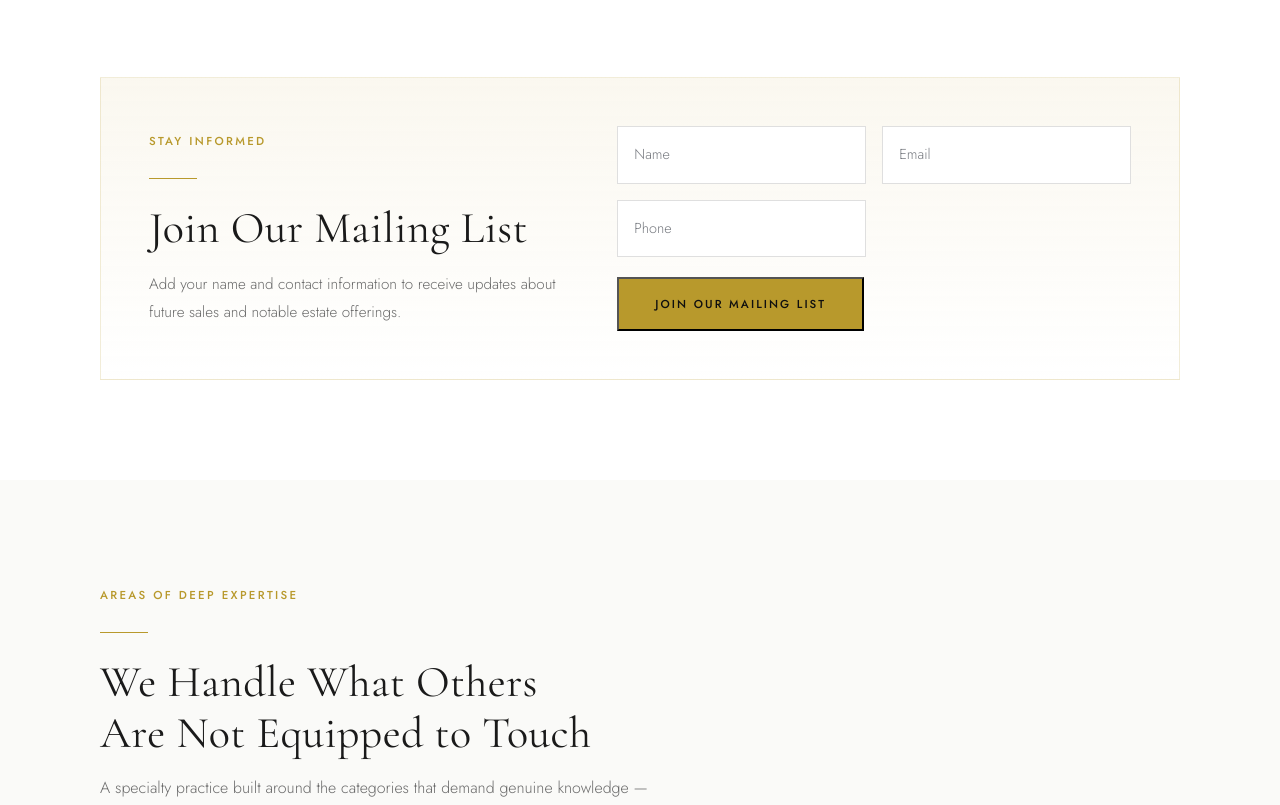
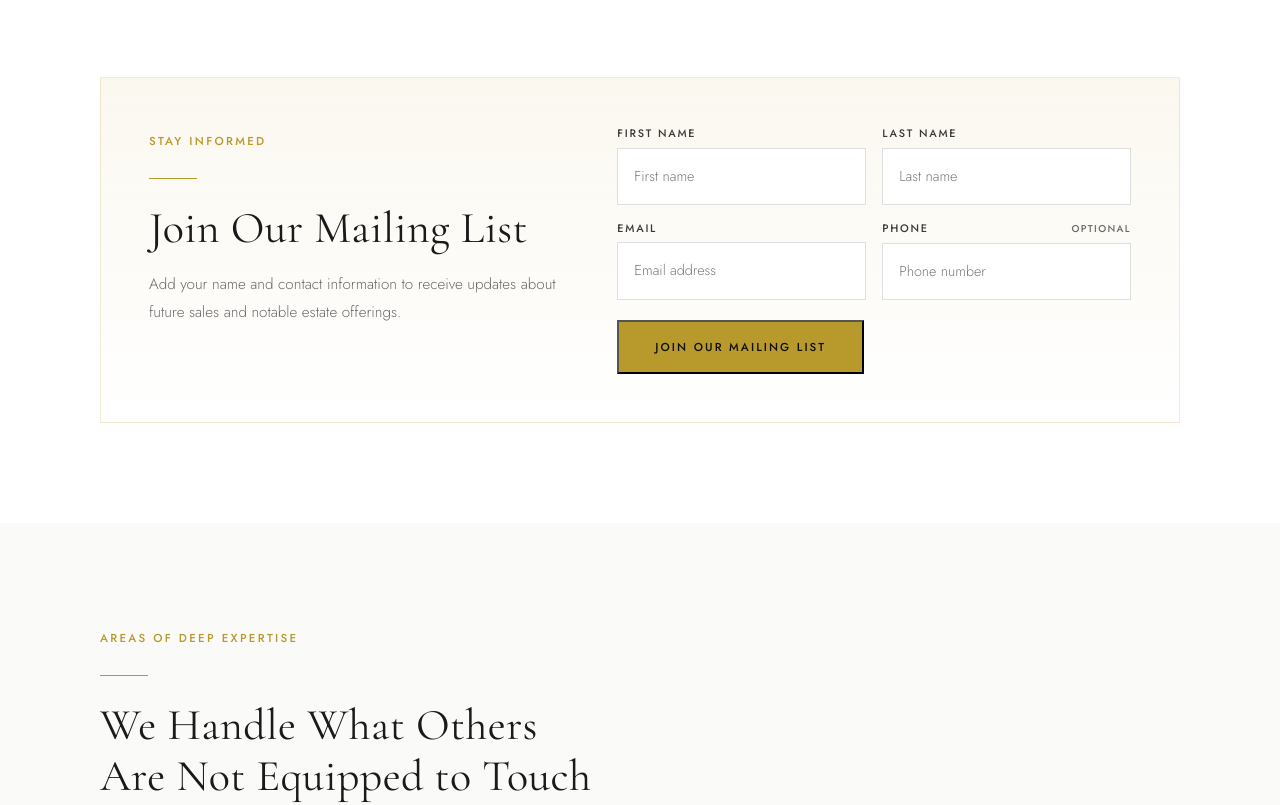
Before and after one commit to russfee/ALittleUnlimited2026, a Next.js app: page / in a window 1280 px wide. Shown: the part 1160-1965 px from the top of the page. Built offline with nearby package versions, Linux system fonts and the light colour scheme.

Commit message:
Add mailing list anchor and footer socials

```diff
--- a/app/api/mailing-list/route.ts
+++ b/app/api/mailing-list/route.ts
@@ -4,7 +4,9 @@ import { NextResponse } from "next/server";
 
 type MailingListSubmission = {
   email: string;
-  name: string;
+  firstName?: string;
+  lastName?: string;
+  name?: string;
   phone?: string;
 };
 
@@ -26,12 +28,19 @@ export async function POST(request: Request) {
     return NextResponse.json({ error: "Invalid request payload." }, { status: 400 });
   }
 
-  const name = body.name?.trim();
+  const legacyName = body.name?.trim();
+  const legacyNameParts = splitLegacyName(legacyName);
+  const firstName = body.firstName?.trim() || legacyNameParts.firstName;
+  const lastName = body.lastName?.trim() || legacyNameParts.lastName;
   const email = body.email?.trim();
   const phone = body.phone?.trim();
 
-  if (!name) {
-    return NextResponse.json({ error: "Please enter your name." }, { status: 400 });
+  if (!firstName) {
+    return NextResponse.json({ error: "Please enter your first name." }, { status: 400 });
+  }
+
+  if (!lastName) {
+    return NextResponse.json({ error: "Please enter your last name." }, { status: 400 });
   }
 
   if (!email || !/^[^\s@]+@[^\s@]+\.[^\s@]+$/.test(email)) {
@@ -48,7 +57,7 @@ export async function POST(request: Request) {
   try {
     const audienceId = await resolveAudienceId(mailchimpAudienceId);
     const mergeFields = await getAudienceMergeFields(audienceId);
-    await upsertAudienceMember({ audienceId, email, mergeFields, name, phone });
+    await upsertAudienceMember({ audienceId, email, firstName, lastName, mergeFields, phone });
   } catch (error) {
     const detail = getErrorDetail(error);
     console.error("Mailchimp signup failed", {
@@ -94,14 +103,16 @@ async function getAudienceMergeFields(audienceId: string) {
 async function upsertAudienceMember({
   audienceId,
   email,
+  firstName,
+  lastName,
   mergeFields,
-  name,
   phone,
 }: {
   audienceId: string;
   email: string;
+  firstName: string;
+  lastName: string;
   mergeFields: Set<string>;
-  name: string;
   phone?: string;
 }) {
   const subscriberHash = hashSubscriberEmail(email);
@@ -110,7 +121,7 @@ async function upsertAudienceMember({
     {
       body: JSON.stringify({
         email_address: email,
-        merge_fields: buildMergeFields({ mergeFields, name, phone }),
+        merge_fields: buildMergeFields({ firstName, lastName, mergeFields, phone }),
         status_if_new: mailchimpDoubleOptIn ? "pending" : "subscribed",
       }),
       headers: {
@@ -149,17 +160,17 @@ async function upsertAudienceMember({
 }
 
 function buildMergeFields({
+  firstName,
+  lastName,
   mergeFields,
-  name,
   phone,
 }: {
+  firstName: string;
+  lastName: string;
   mergeFields: Set<string>;
-  name: string;
   phone?: string;
 }) {
   const fields: Record<string, string> = {};
-  const [firstName, ...rest] = name.split(/\s+/).filter(Boolean);
-  const lastName = rest.join(" ");
 
   if (firstName && mergeFields.has("FNAME")) {
     fields.FNAME = firstName;
@@ -174,6 +185,15 @@ function buildMergeFields({
   }
 
   return fields;
+}
+
+function splitLegacyName(name?: string) {
+  const [firstName = "", ...rest] = (name ?? "").split(/\s+/).filter(Boolean);
+
+  return {
+    firstName,
+    lastName: rest.join(" "),
+  };
 }
 
 function buildAuthHeader() {
--- a/app/globals.css
+++ b/app/globals.css
@@ -427,6 +427,30 @@ section {
   gap: 16px;
 }
 
+.mailing-list-field {
+  display: grid;
+  gap: 7px;
+}
+
+.mailing-list-field label {
+  display: flex;
+  align-items: baseline;
+  justify-content: space-between;
+  gap: 12px;
+  color: var(--mid);
+  font-size: 0.68rem;
+  font-weight: 500;
+  letter-spacing: 0.16em;
+  line-height: 1.3;
+  text-transform: uppercase;
+}
+
+.mailing-list-field label span {
+  color: var(--slate);
+  font-size: 0.62rem;
+  letter-spacing: 0.14em;
+}
+
 .mailing-list-form input {
   width: 100%;
   padding: 15px 16px;
@@ -732,6 +756,30 @@ section {
   color: rgba(255, 255, 255, 0.45);
   line-height: 1.7;
   max-width: 280px;
+}
+
+.footer-social-links {
+  display: flex;
+  flex-wrap: wrap;
+  gap: 10px;
+  margin-top: 24px;
+}
+
+.footer-social-links a {
+  border: 1px solid rgba(184, 153, 44, 0.35);
+  color: rgba(255, 255, 255, 0.64);
+  font-size: 0.68rem;
+  font-weight: 500;
+  letter-spacing: 0.14em;
+  line-height: 1;
+  padding: 10px 12px;
+  text-transform: uppercase;
+  transition: border-color 0.2s, color 0.2s;
+}
+
+.footer-social-links a:hover {
+  border-color: rgba(184, 153, 44, 0.75);
+  color: var(--white);
 }
 
 .footer-col h5 {
--- a/app/page.tsx
+++ b/app/page.tsx
@@ -54,7 +54,7 @@ export default function HomePage() {
         </div>
       </div>
 
-      <section className="mailing-list-section">
+      <section className="mailing-list-section" id="mailing-list">
         <div className="container">
           <div className="mailing-list-panel">
             <div className="mailing-list-copy">
--- a/components/mailing-list-form.tsx
+++ b/components/mailing-list-form.tsx
@@ -18,7 +18,8 @@ export function MailingListForm() {
 
     const payload = {
       email: String(formData.get("email") ?? ""),
-      name: String(formData.get("name") ?? ""),
+      firstName: String(formData.get("firstName") ?? ""),
+      lastName: String(formData.get("lastName") ?? ""),
       phone: String(formData.get("phone") ?? ""),
     };
 
@@ -48,9 +49,51 @@ export function MailingListForm() {
   return (
     <form className="mailing-list-form" onSubmit={handleSubmit}>
       <div className="mailing-list-grid">
-        <input autoComplete="name" name="name" placeholder="Name" required type="text" />
-        <input autoComplete="email" name="email" placeholder="Email" required type="email" />
-        <input autoComplete="tel" name="phone" placeholder="Phone" type="tel" />
+        <div className="mailing-list-field">
+          <label htmlFor="mailing-first-name">First Name</label>
+          <input
+            autoComplete="given-name"
+            id="mailing-first-name"
+            name="firstName"
+            placeholder="First name"
+            required
+            type="text"
+          />
+        </div>
+        <div className="mailing-list-field">
+          <label htmlFor="mailing-last-name">Last Name</label>
+          <input
+            autoComplete="family-name"
+            id="mailing-last-name"
+            name="lastName"
+            placeholder="Last name"
+            required
+            type="text"
+          />
+        </div>
+        <div className="mailing-list-field">
+          <label htmlFor="mailing-email">Email</label>
+          <input
+            autoComplete="email"
+            id="mailing-email"
+            name="email"
+            placeholder="Email address"
+            required
+            type="email"
+          />
+        </div>
+        <div className="mailing-list-field">
+          <label htmlFor="mailing-phone">
+            Phone <span>Optional</span>
+          </label>
+          <input
+            autoComplete="tel"
+            id="mailing-phone"
+            name="phone"
+            placeholder="Phone number"
+            type="tel"
+          />
+        </div>
       </div>
       <div className="mailing-list-actions">
         <button className="btn-primary mailing-list-submit" disabled={status === "submitting"} type="submit">
--- a/components/site-footer.tsx
+++ b/components/site-footer.tsx
@@ -5,6 +5,7 @@ import {
   footerDescription,
   footerSpecialties,
   navigationItems,
+  socialLinks,
 } from "@/lib/site-data";
 
 type SiteFooterProps = {
@@ -22,6 +23,13 @@ export function SiteFooter({ showSeoTagline = false }: SiteFooterProps) {
               <span>Estate Sale Services</span>
             </div>
             <p>{footerDescription}</p>
+            <div aria-label="Social media links" className="footer-social-links">
+              {socialLinks.map((item) => (
+                <a href={item.href} key={item.href} rel="noreferrer" target="_blank">
+                  {item.label}
+                </a>
+              ))}
+            </div>
           </div>
           <div className="footer-col">
             <h5>Navigation</h5>
@@ -55,6 +63,9 @@ export function SiteFooter({ showSeoTagline = false }: SiteFooterProps) {
               <li>
                 <Link href="/contact">Request a Consultation</Link>
               </li>
+              <li>
+                <Link href="/#mailing-list">Join Mailing List</Link>
+              </li>
             </ul>
           </div>
         </div>
--- a/lib/site-data.ts
+++ b/lib/site-data.ts
@@ -58,6 +58,12 @@ export const footerSpecialties: NavItem[] = [
   { href: "/specialties#couture", label: "Vintage Couture" },
   { href: "/specialties#chinese", label: "Chinese Antiques" },
   { href: "/specialties#artglass", label: "Art Glass" },
+];
+
+export const socialLinks: NavItem[] = [
+  { href: "https://www.facebook.com/ALittleUnlimitedLLC", label: "Facebook" },
+  { href: "https://instagram.com/ALittleUnlimited", label: "Instagram" },
+  { href: "https://www.tiktok.com/@alittleunlimitedllc", label: "TikTok" },
 ];
 
 export const metaPages: Record<string, MetaPage> = {
```
Also changed, not shown: eslint.config.mjs (+6 -1 lines).
